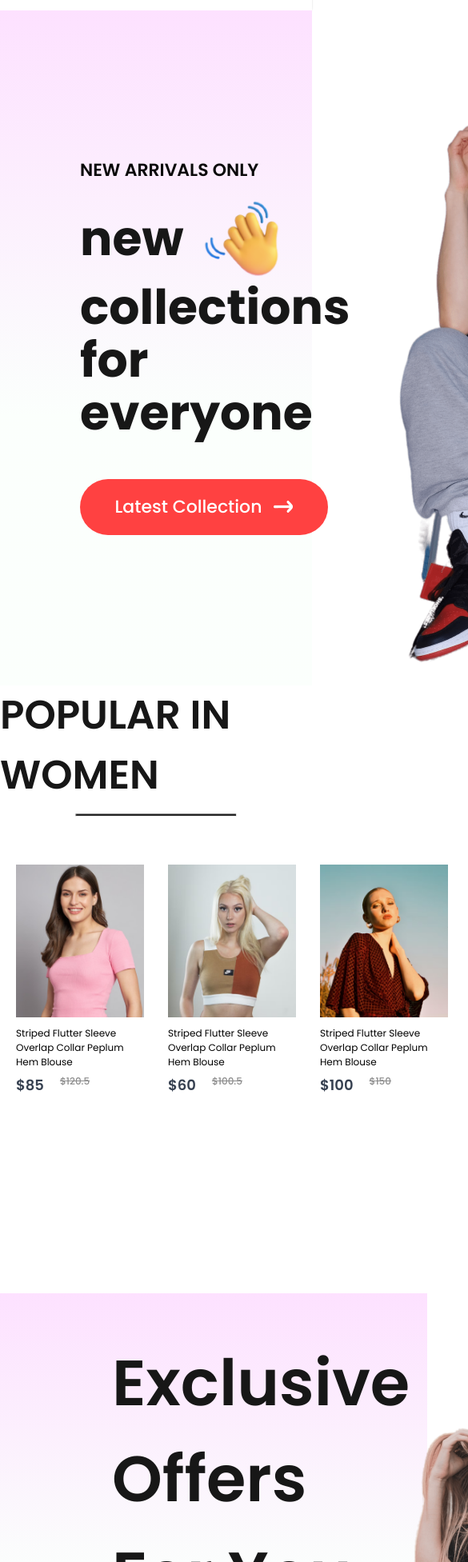
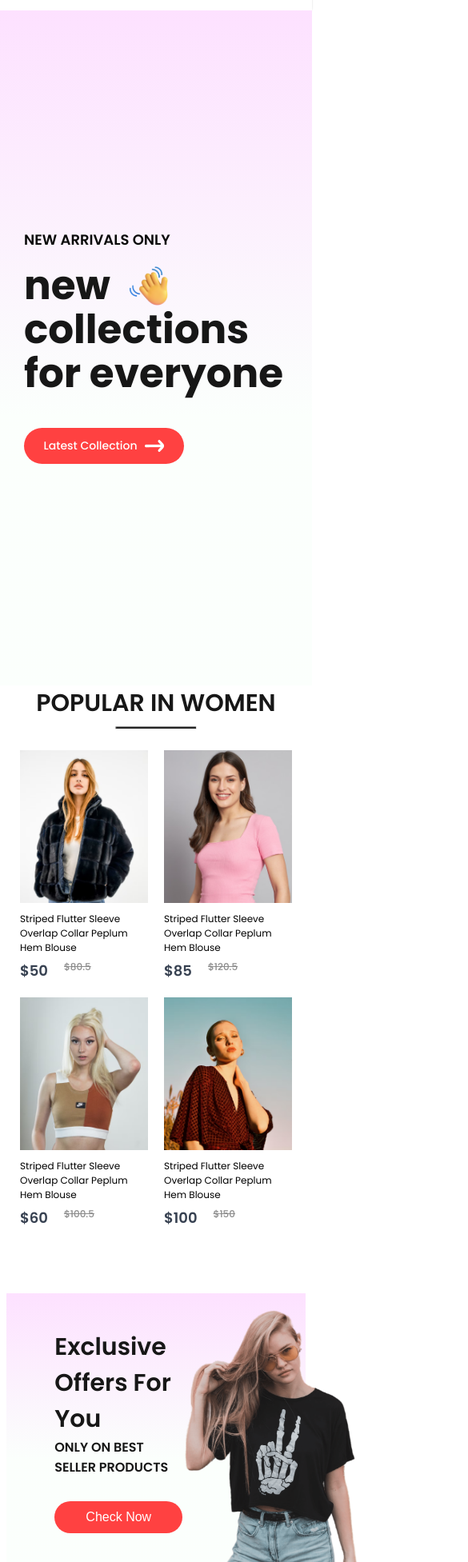
Before and after one commit to CoreyPhillipsOfficial/e-commerce-site, a React (Create React App) app in the folder frontend/: page / in a window 390 px wide. Shown: the part 47-2000 px from the top of the page at 80% size, 585 px wide, since content can reach past the window. Built offline with nearby package versions, Linux system fonts and the light colour scheme.

Commit message:
media queries

```diff
--- a/frontend/src/Components/Hero/Hero.css
+++ b/frontend/src/Components/Hero/Hero.css
@@ -70,4 +70,104 @@
     .hero-left p {
         font-size: 60px;
     }
+
+    .hero-hand-icon img {
+        width: 80px;
+    }
+
+    .hero-latest-btn {
+        gap: 10px;
+        width: 250px;
+        height: 60px;
+        margin-top: 20px;
+        font-size: 18px;
+    }
+
+    .hero-right img {
+        width: 500px;
+    }
 }
+
+@media(max-width: 1024px) {
+    .hero-left {
+        padding-left: 80px;
+    }
+
+    .hero-left h2 {
+        font-size: 20px;
+    }
+
+    .hero-left p {
+        font-size: 50px;
+    }
+
+    .hero-hand-icon img {
+        width: 65px;
+    }
+
+    .hero-latest-btn {
+        width: 250px;
+        height: 50px;
+        font-size: 16px;
+    }
+
+    .hero-right img {
+        width: 400px;
+    }
+}
+
+@media(max-width: 800px) {
+    .hero-left {
+        padding-left: 30px;
+    }
+
+    .hero-left h2 {
+        font-size: 16px;
+    }
+
+    .hero-left p {
+        font-size: 40px;
+    }
+
+    .hero-hand-icon img {
+        width: 50px;
+    }
+
+    .hero-latest-btn {
+        width: 175px;
+        height: 40px;
+        font-size: 13px;
+    }
+
+    .hero-right img {
+        width: 300px;
+    }
+}
+
+@media(max-width: 500px) {
+    .hero {
+        flex-direction: column;
+    }
+
+    .hero-right {
+        display: none;
+    }
+
+    .hero-left h2 {
+        font-size: 18px;
+    }
+
+    .hero-left p {
+        font-size: 50px;
+    }
+
+    .hero-hand-icon img {
+        width: 55px;
+    }
+
+    .hero-latest-btn {
+        width: 200px;
+        height: 45px;
+        font-size: 14px;
+    }
+}
--- a/frontend/src/Components/Offers/Offers.css
+++ b/frontend/src/Components/Offers/Offers.css
@@ -49,3 +49,62 @@
     justify-content: flex-end;
     padding-top: 50px;
 }
+
+@media(max-width: 1280px) {
+    .offers {
+        padding: 0px 80px;
+        margin-bottom: 120px;
+    }
+
+    .offers-left h1 {
+        font-size: 40px;
+    }
+
+    .offers-left p {
+        font-size: 18px;
+    }
+
+    .offers-right img {
+        width: 300px;
+    }
+
+    .offers-left button {
+        width: 220px;
+        height: 50px;
+        font-size: 18px;
+    }
+
+    .offers-right {
+        padding-top: 30px;
+    }
+}
+
+@media(max-width: 1024px) {
+    .offers {
+        padding: 0px 60px;
+        margin-bottom: 80px;
+        height: 41vh;
+    }
+
+    .offers-left h1 {
+        font-size: 30px;
+    }
+
+    .offers-left p {
+        font-size: 16px;
+    }
+
+    .offers-right img {
+        width: 250px;
+    }
+
+    .offers-left button {
+        width: 160px;
+        height: 40px;
+        font-size: 16px;
+    }
+
+    .offers-right {
+        padding-top: 30px;
+    }
+}
--- a/frontend/src/Components/Popular/Popular.css
+++ b/frontend/src/Components/Popular/Popular.css
@@ -10,7 +10,6 @@
     color: #171717;
     font-size: 50px;
     font-weight: 600;
-
 }
 
 .popular hr {
@@ -24,5 +23,73 @@
     margin-top: 50px;
     display: flex;
     gap: 30px;
+}
 
+@media(max-width: 1280px) {
+    .popular {
+        height: 70vh;
+    }
+
+    .popular h1 {
+        font-size: 40px;
+    }
+
+    .popular hr {
+        width: 160px;
+    }
+
+    .popular-item {
+        gap: 20px;
+        margin-top: 30px;
+    }
 }
+
+@media(max-width: 1024px) {
+    .popular {
+        height: 60vh;
+    }
+
+    .popular h1 {
+        font-size: 30px;
+    }
+
+    .popular hr {
+        width: 120px;
+    }
+
+    .popular-item {
+        gap: 15px;
+        margin-top: 20px;
+    }
+}
+
+@media(max-width: 800px) {
+    .popular {
+        height: 50vh;
+        gap: 6px;
+    }
+
+    .popular h1 {
+        font-size: 30px;
+    }
+
+    .popular hr {
+        width: 100px;
+    }
+
+    .popular-item {
+        gap: 5px;
+    }
+}
+
+@media(max-width: 500px) {
+    .popular {
+        height: 90vh;
+    }
+
+    .popular-item {
+        display: grid;
+        grid-template-columns: 1fr 1fr;
+        gap: 20px;
+    }
+}
```
